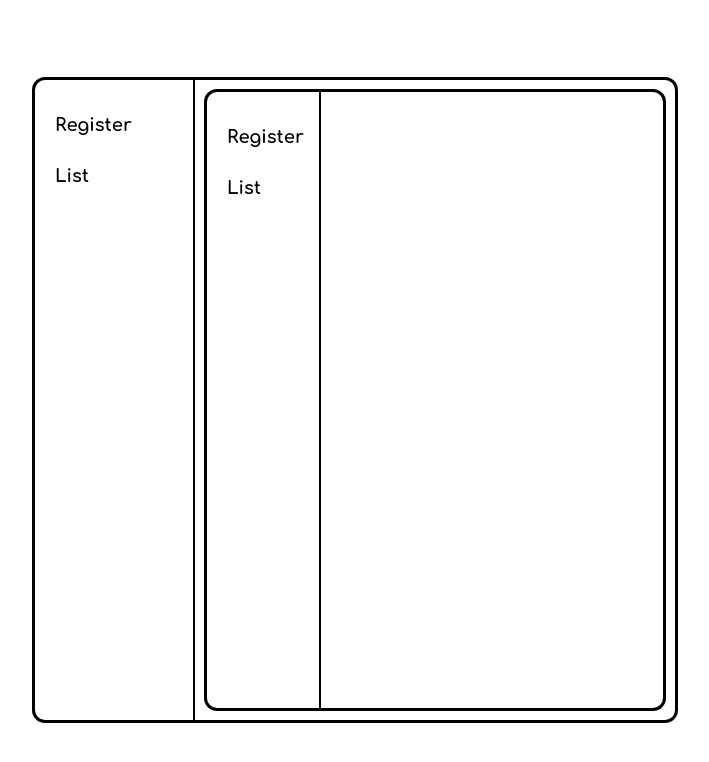
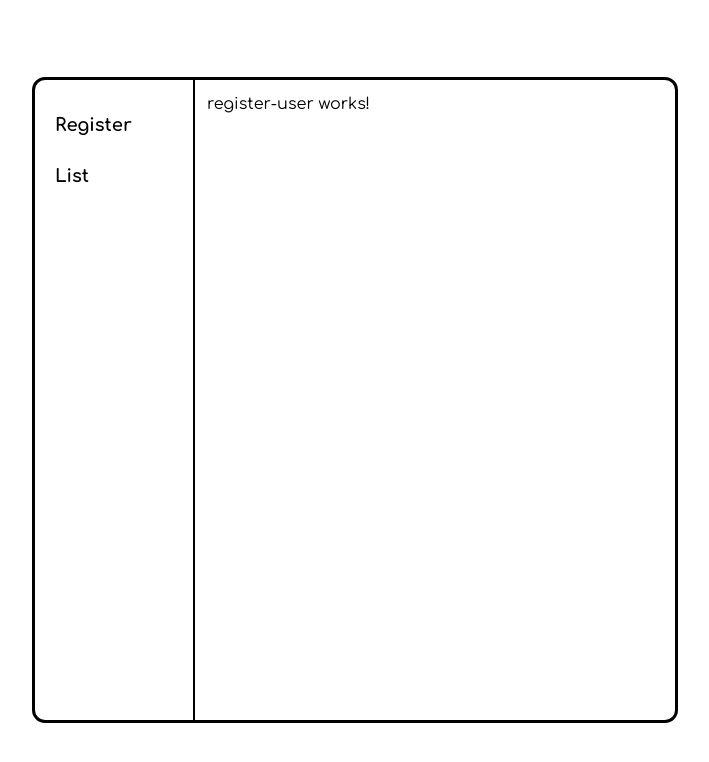
Before and after one commit to HarshRajbhar/sattrix-assignment, an Angular app: page /dashboard/Register-user in a window 1280 px wide. Shown: the top 762 px of the page, without its empty margins (285-994 px from the left). Built offline with nearby package versions, Linux system fonts and the light colour scheme.

Commit message:
component crteated and routes added

```diff
--- a/src/app/app-routing.module.ts
+++ b/src/app/app-routing.module.ts
@@ -8,7 +8,7 @@ const routes: Routes = [
     component: LandingPageComponent,
     children: [
       {
-        path: '',
+        path: 'login',
         loadComponent: () =>
           import('./login/login.component').then((a) => a.LoginComponent),
       },
@@ -18,6 +18,11 @@ const routes: Routes = [
           import('./register/register.component').then(
             (a) => a.RegisterComponent
           ),
+      },
+      {
+        path: '',
+        redirectTo: 'login',
+        pathMatch: 'full',
       },
     ],
   },
@@ -32,16 +37,21 @@ const routes: Routes = [
       {
         path: 'Register-user',
         loadComponent: () =>
-          import('./dashboard-page/dashboard-page.component').then(
-            (a) => a.DashboardPageComponent
+          import('./register-user/register-user.component').then(
+            (a) => a.RegisterUserComponent
           ),
       },
       {
         path: 'user-list',
         loadComponent: () =>
-          import('./dashboard-page/dashboard-page.component').then(
-            (a) => a.DashboardPageComponent
+          import('./user-list/user-list.component').then(
+            (a) => a.UserListComponent
           ),
+      },
+      {
+        path: '',
+        redirectTo: 'Register-user',
+        pathMatch: 'full',
       },
     ],
   },
--- a/src/app/dashboard-page/dashboard-page.component.html
+++ b/src/app/dashboard-page/dashboard-page.component.html
@@ -1,11 +1,11 @@
 <section class="outline h-full flex w-full rounded-[10px]">
   <div class="left w-[25%] h-full" style="border-right: 2px solid black">
     <ul class="w-full h-full pt-5">
-      <li class="px-5 py-3 text-[18px] font-bold">
-        <a routerLink="Register-user">Register</a>
+      <li class="pl-5 py-3 text-[18px] w-full font-bold">
+        <a class="w-full block" routerLink="Register-user">Register</a>
       </li>
-      <li class="px-5 py-3 text-[18px] font-bold">
-        <a routerLink="user-list">List</a>
+      <li class="pl-5 py-3 text-[18px] w-full font-bold">
+        <a class="w-full block" routerLink="user-list">List</a>
       </li>
     </ul>
   </div>
--- a/src/app/landing-page/landing-page.component.html
+++ b/src/app/landing-page/landing-page.component.html
@@ -1,6 +1,6 @@
 <div class="w-full flex mb-2">
   <button class="btn ml-5" role="button">
-    <a routerLink=""> Login </a>
+    <a routerLink="/login"> Login </a>
   </button>
   <button class="btn ml-2" role="button">
     <a routerLink="/register"> Register </a>
--- /dev/null
+++ b/src/app/register-user/register-user.component.html
@@ -0,0 +1 @@
+<p>register-user works!</p>
--- /dev/null
+++ b/src/app/user-list/user-list.component.html
@@ -0,0 +1 @@
+<p>user-list works!</p>
```
Also changed, not shown: src/app/register-user/register-user.component.ts (added, +13 -0 lines), src/app/user-list/user-list.component.ts (added, +13 -0 lines), src/app/register-user/register-user.component.scss (added), src/app/user-list/user-list.component.scss (added), 2 other files (tests, documents, lock files or other folders).
